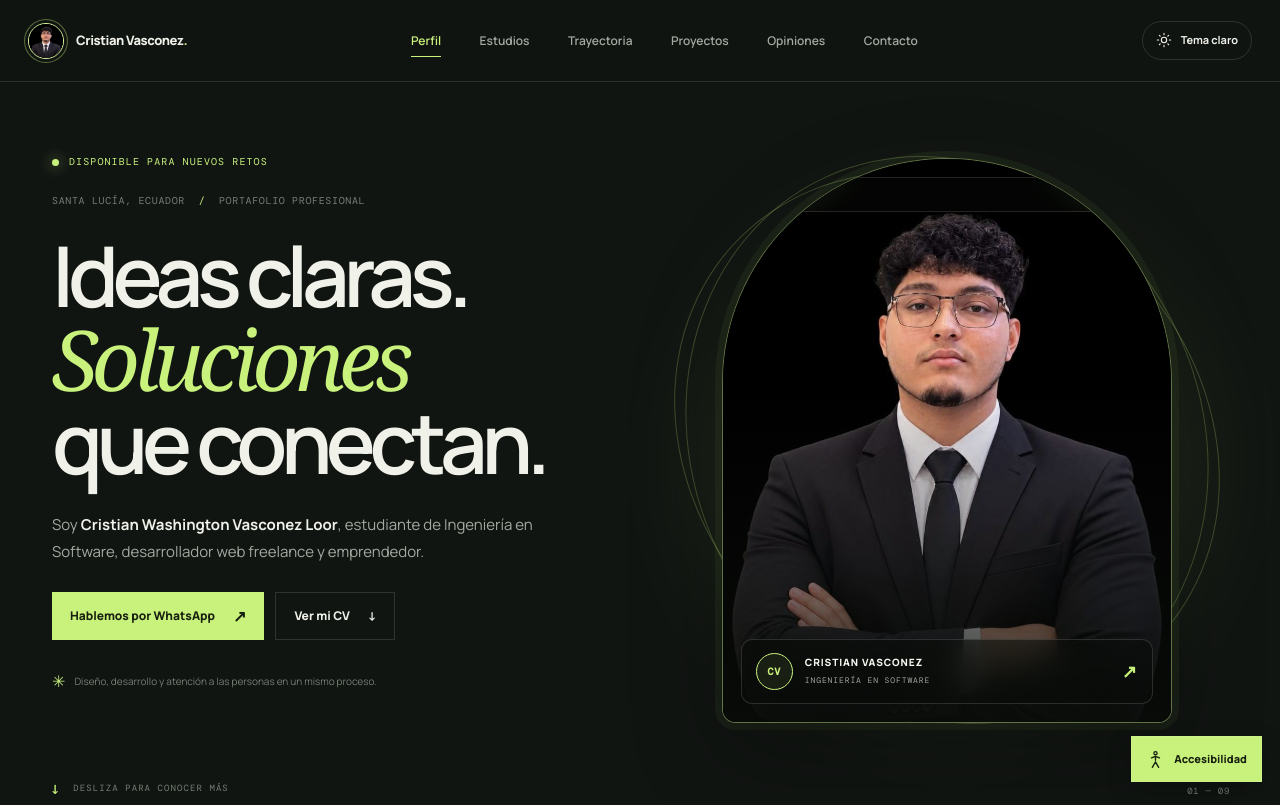
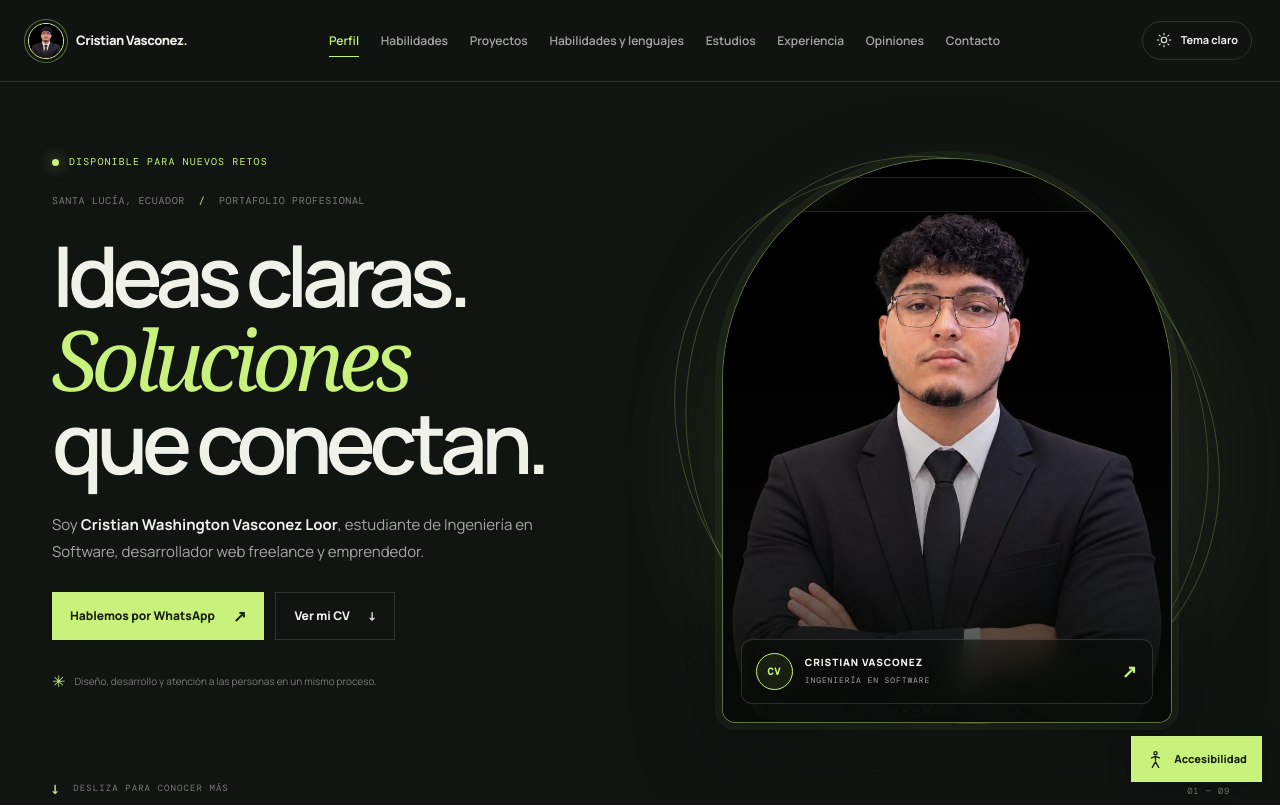
Before and after one commit to cristianVl16/PaginaWebCodex, a plain HTML site: page index.html in a window 1280 px wide. Shown: the top 805 px of the page. Drawn offline with nearby package versions, Linux system fonts and the light colour scheme.

Commit message:
Ordena navegación según las secciones

```diff
--- a/index.html
+++ b/index.html
@@ -26,9 +26,11 @@
 
       <nav class="main-nav" aria-label="Navegación principal">
         <a href="#perfil">Perfil</a>
+        <a href="#habilidades">Habilidades</a>
+        <a href="#proyectos">Proyectos</a>
+        <a href="#lenguajes">Habilidades y lenguajes</a>
         <a href="#estudios">Estudios</a>
-        <a href="#trayectoria">Trayectoria</a>
-        <a href="#proyectos">Proyectos</a>
+        <a href="#trayectoria">Experiencia</a>
         <a href="#opiniones">Opiniones</a>
         <a href="#contacto">Contacto</a>
       </nav>
--- a/styles.css
+++ b/styles.css
@@ -32,8 +32,8 @@ a:focus-visible, button:focus-visible { outline: 3px solid var(--accent); outlin
 .brand-avatar { display: block; flex: 0 0 auto; width: 36px; height: 36px; border: 1px solid color-mix(in srgb, var(--accent) 75%, white); border-radius: 50%; object-fit: cover; object-position: center 15%; box-shadow: 0 0 0 3px var(--bg), 0 0 0 4px color-mix(in srgb, var(--accent) 40%, transparent); }
 .brand-name { font-size: 13px; font-weight: 800; letter-spacing: -.035em; }
 .brand-dot { color: var(--accent); }
-.main-nav { display: flex; align-items: center; gap: clamp(18px, 3vw, 42px); }
-.main-nav a { position: relative; padding-block: 8px; color: var(--muted); font-size: 12px; font-weight: 600; transition: color .2s ease; }
+.main-nav { display: flex; flex: 1 1 auto; min-width: 0; align-items: center; justify-content: center; gap: clamp(10px, 1.7vw, 24px); overflow-x: auto; scrollbar-color: var(--subtle) transparent; scrollbar-width: thin; }
+.main-nav a { position: relative; flex: 0 0 auto; padding-block: 8px; color: var(--muted); font-size: 12px; font-weight: 600; transition: color .2s ease; }
 .main-nav a::after { position: absolute; right: 0; bottom: 1px; left: 0; height: 1px; background: var(--accent); content: ''; transform: scaleX(0); transform-origin: left; transition: transform .2s ease; }
 .main-nav a:hover, .main-nav a:focus-visible { color: var(--accent); }
 .main-nav a[aria-current="location"] { color: var(--accent); }
@@ -236,7 +236,7 @@ h2 { margin: 0; font-size: clamp(38px, 5.4vw, 64px); line-height: 1.04; font-wei
   .section-wrap, .site-footer { width: min(calc(100% - 36px), var(--max)); }
   .site-header { position: fixed; top: 0; right: 0; left: 0; height: 112px; min-height: 112px; padding: 6px 18px 0; align-content: space-between; flex-wrap: wrap; gap: 0; }
   .brand-name { font-size: 12px; }
-  .main-nav { order: 3; width: 100%; justify-content: space-between; overflow-x: auto; gap: 20px; padding: 0 0 12px; }
+  .main-nav { order: 3; flex: 0 0 100%; width: 100%; justify-content: flex-start; overflow-x: auto; gap: 20px; padding: 0 0 12px; }
   .main-nav a { flex: 0 0 auto; font-size: 10px; }
   .theme-toggle { margin-left: auto; padding: 8px 10px; }
   .theme-label { font-size: 10px; }
@@ -285,6 +285,7 @@ h2 { margin: 0; font-size: clamp(38px, 5.4vw, 64px); line-height: 1.04; font-wei
   .site-header .brand-mark { width: 30px; height: 30px; }
   .site-header .brand-avatar { width: 31px; height: 31px; }
   .site-header .brand-name { font-size: 11px; }
+  .site-header .main-nav { gap: 14px; }
   .site-header .theme-toggle { gap: 6px; padding-inline: 8px; }
   .site-header .theme-label { font-size: 9px; }
   .hero h1 { font-size: 50px; }
```
